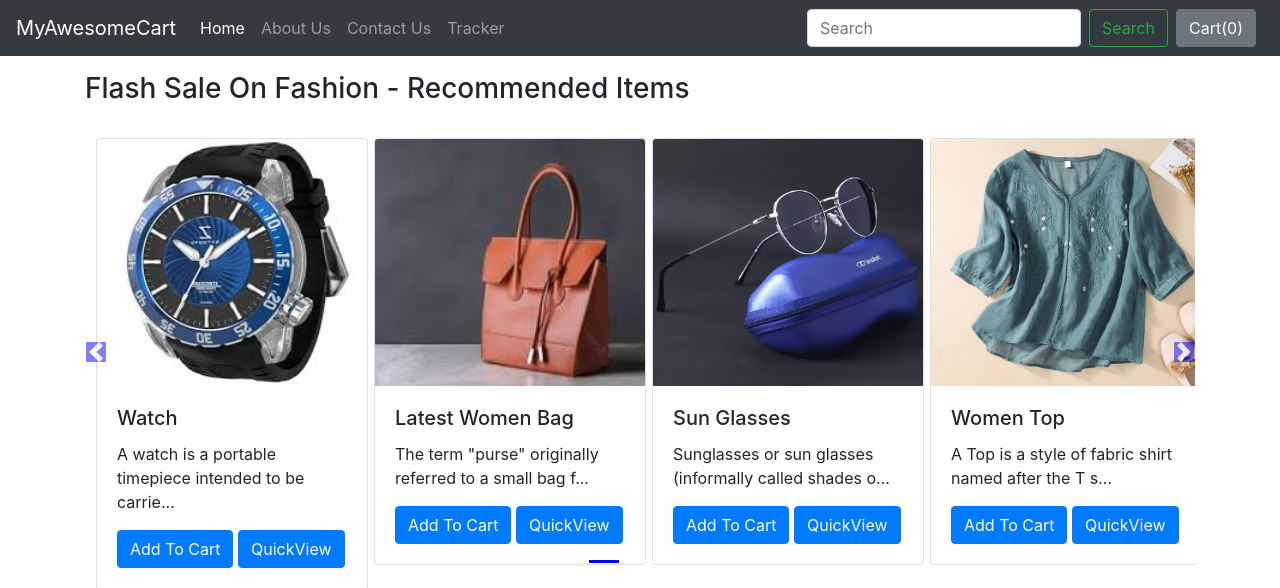
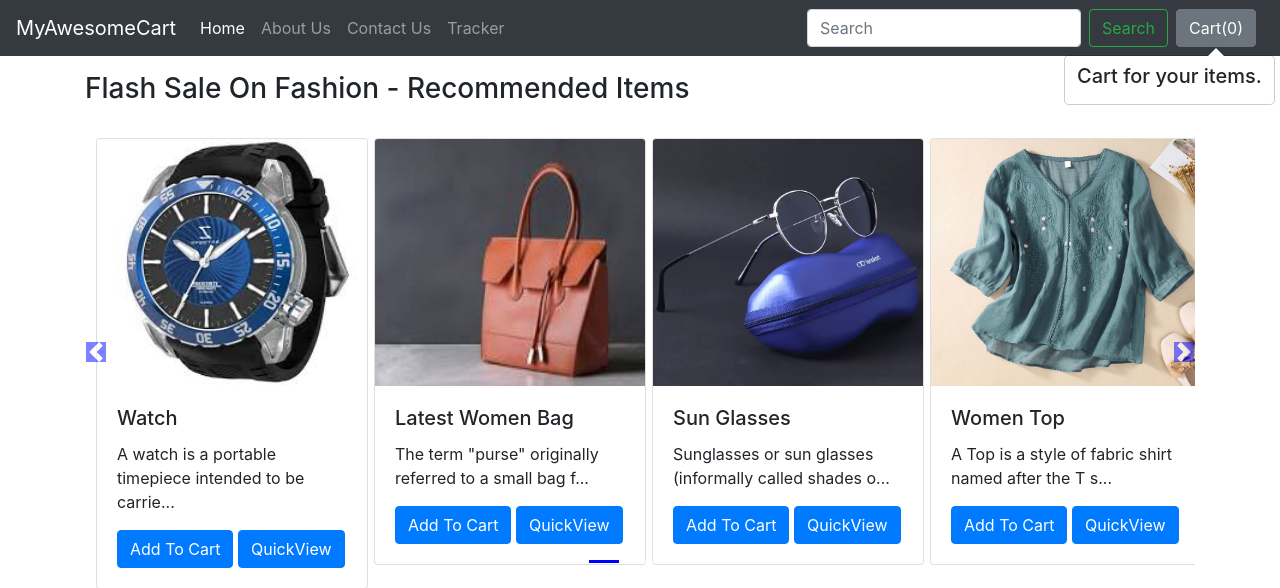
Before and after one commit to Aanchal-kumari-R/Django_Ecommerce, a Django app: page /shop/ in a window 1280 px wide. Shown: the top 588 px of the page. Run offline with Django 5.2, Linux system fonts and the light colour scheme; data comes from the database, SQL or seed files in the repository; some libraries are stand-ins or nearby versions.

Commit message:
Creating a cart in Navigation Bar

```diff
--- a/Shop/templates/shop/index.html
+++ b/Shop/templates/shop/index.html
@@ -64,7 +64,7 @@
         <div class="card" style="width: 17rem;">
           <img src= '/media/{{i.image}}' class="card-img-top" alt="...">
           <div class="card-body">
-            <h5 class="card-title">{{i.product_name}}</h5>
+            <h5 class="card-title" id="namepr{{i.id}}">{{i.product_name}}</h5>
             <p class="card-text">{{i.desc|slice:":53"}}...</p>
           <span id="divpr{{i.id}}" class="divpr">
             <button id = "pr{{i.id}}" class="btn btn-primary cart">Add To Cart</button>
@@ -121,8 +121,24 @@ $('.cart').click(function(){
 
 // add popover to cart
 $('#popcart').popover();
-document.getElementById("popcart").setAttribute('data-content','<h5>Cart for your items.</h5>');
+updatePopover(cart);
+function updatePopover(cart){
+  console.log("We are inside popover.");
+  var popStr = "";
+  popStr = popStr + "<h5>Cart for your items.</h5> <div class=' mx-2 my-2'>";
+  var i = 1;
+  for(var item in cart){
+    popStr = popStr + "<b>" + i + " </b>";
+    popStr = popStr + document.getElementById('name' + item).innerHTML.slice(0,19) + '... Qty: ' + cart[item] + '<br>';
+    i = i+1;
+  }
+  popStr = popStr + "</div>";
+  console.log(popStr);
+  document.getElementById("popcart").setAttribute('data-content',popStr)
+  $('#popcart').popover('show');
 
+
+}
 function updateCart(cart){
   console.log(cart);
   for(var item in cart){
@@ -131,6 +147,7 @@ function updateCart(cart){
   localStorage.setItem('cart',JSON.stringify(cart));
   document.getElementById('cart').innerHTML = Object.keys(cart).length;
   console.log(cart);
+  updatePopover(cart);
 }
 // if plus or minus button is clicked, change the cart as well as the display value
 $('.divpr').on("click","button.minus",function(){
```
